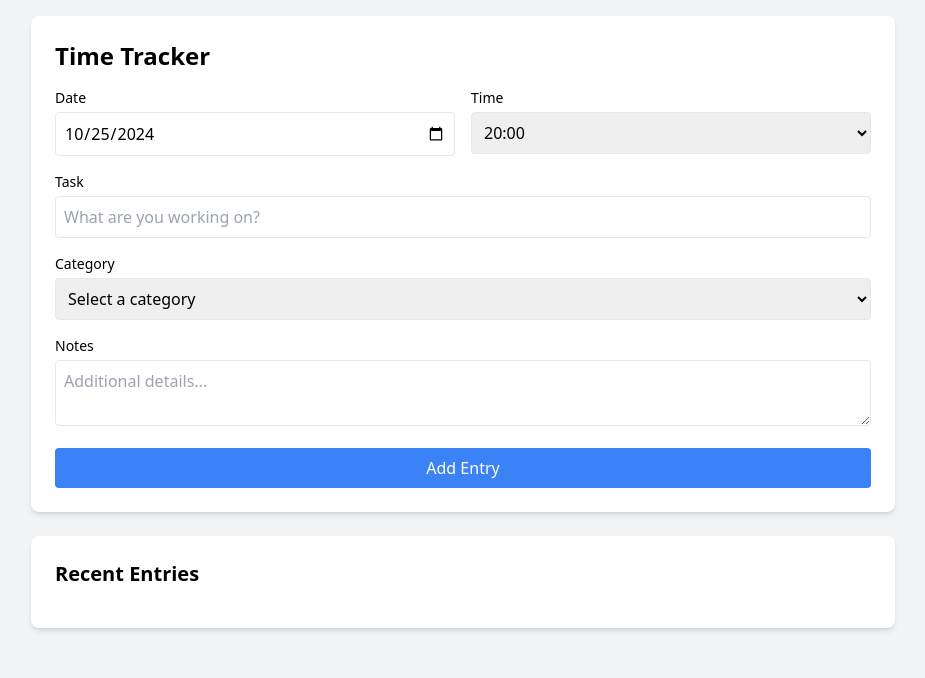
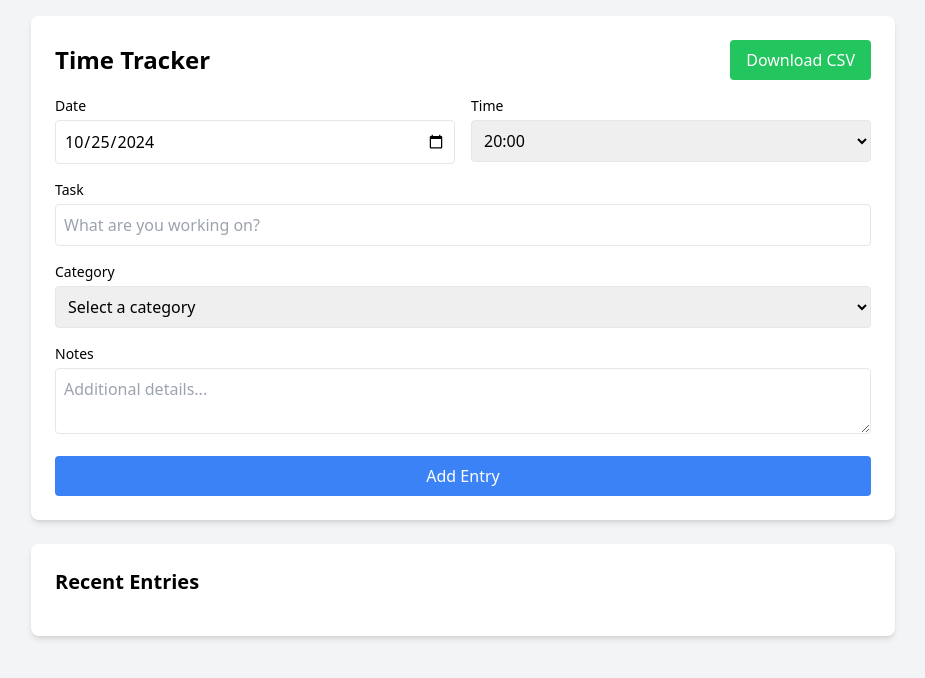
Before and after one commit to hamminkj/time-tracker, a plain HTML site: page index.html in a window 1280 px wide. Shown: the whole page, without its empty margins (177-1102 px from the left). Drawn offline with nearby package versions, Linux system fonts and the light colour scheme.

Commit message:
Update index.html

```diff
--- a/index.html
+++ b/index.html
@@ -13,7 +13,13 @@
 <body class="bg-gray-100 min-h-screen">
     <div class="max-w-4xl mx-auto p-4">
         <div class="bg-white rounded-lg shadow-md p-6 mb-6">
-            <h1 class="text-2xl font-bold mb-4">Time Tracker</h1>
+            <div class="flex justify-between items-center mb-4">
+                <h1 class="text-2xl font-bold">Time Tracker</h1>
+                <button onclick="downloadCSV()"
+                        class="bg-green-500 text-white px-4 py-2 rounded hover:bg-green-600">
+                    Download CSV
+                </button>
+            </div>
 
             <form id="timeForm" class="space-y-4">
                 <div class="grid grid-cols-2 gap-4">
@@ -137,6 +143,41 @@
                 updateEntriesDisplay();
             }
         }
+
+        function downloadCSV() {
+            // Define CSV headers
+            const headers = ['Date', 'Time', 'Category', 'Task', 'Notes'];
+
+            // Convert entries to CSV format
+            const csvData = entries.map(entry => [
+                entry.date,
+                `${entry.time}:00`,
+                entry.category,
+                entry.task,
+                entry.notes
+            ]);
+
+            // Add headers to beginning of data
+            csvData.unshift(headers);
+
+            // Convert to CSV string
+            const csvString = csvData.map(row =>
+                row.map(cell =>
+                    // Handle cells that contain commas by wrapping in quotes
+                    cell ? `"${cell.replace(/"/g, '""')}"` : '""'
+                ).join(',')
+            ).join('\n');
+
+            // Create download link
+            const downloadLink = document.createElement('a');
+            downloadLink.href = 'data:text/csv;charset=utf-8,' + encodeURIComponent(csvString);
+            downloadLink.download = `time-tracker-export-${new Date().toISOString().split('T')[0]}.csv`;
+
+            // Trigger download
+            document.body.appendChild(downloadLink);
+            downloadLink.click();
+            document.body.removeChild(downloadLink);
+        }
     </script>
 </body>
 </html>
```
